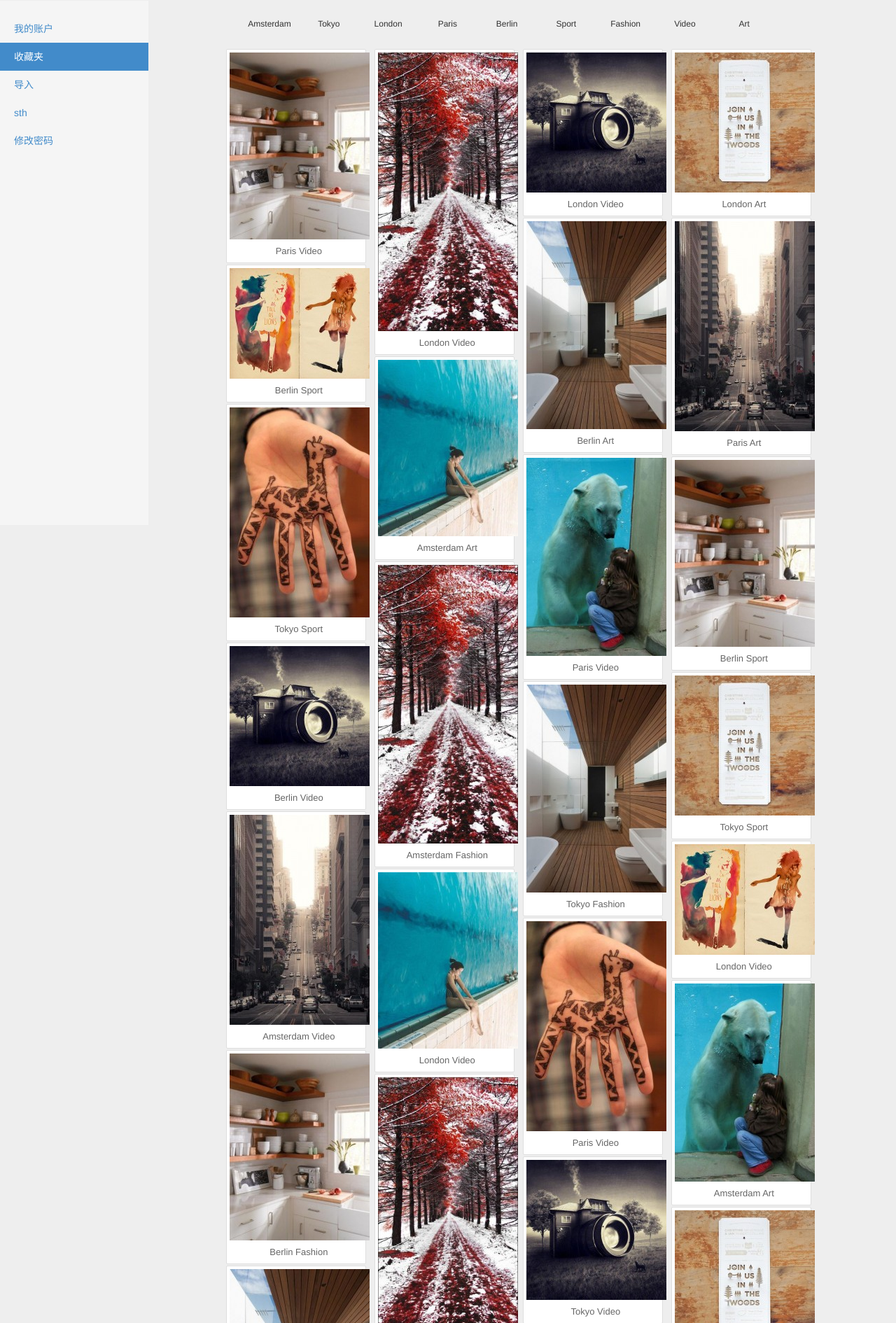
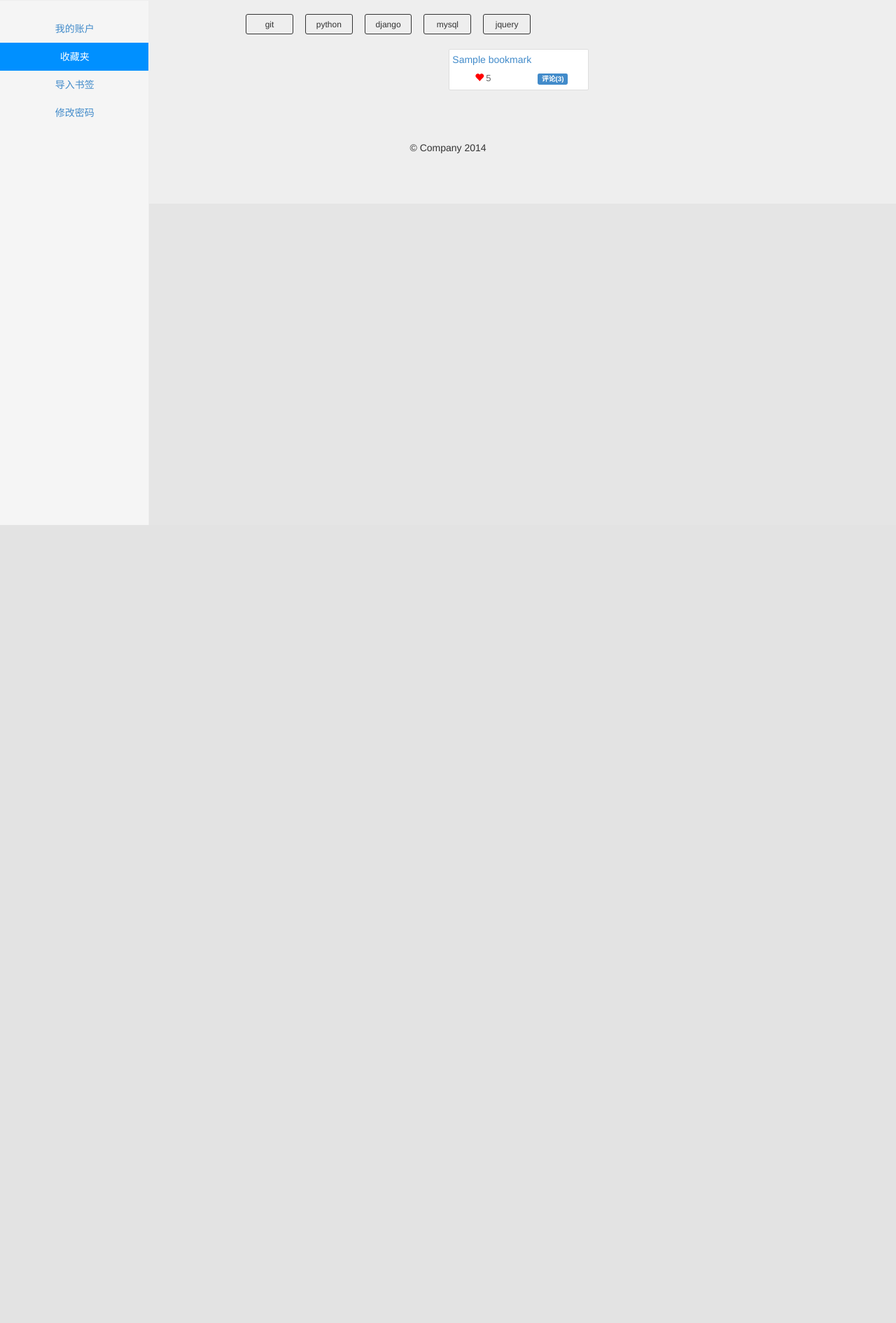
Before and after one commit to cash2one/gather, a Django app: page /bookmark/ in a window 1280 px wide. Shown: the part 50-1940 px from the top of the page at 70% size. After the commit the page ends 800 px from the top, so only its background shows below. Run offline with Django 3.2, Linux system fonts and the light colour scheme; a user stored in the database is signed in; tables that the repository leaves empty hold one stand-in row (values such as "Sample post"); some libraries are stand-ins or nearby versions.

Commit message:
添加导入书签，及显示书签

```diff
--- a/gather/bookmark/models.py
+++ b/gather/bookmark/models.py
@@ -10,7 +10,7 @@ class BookMark(models.Model):
     user = models.ForeignKey(User, related_name='bookmarks')
     title = models.CharField('标题', max_length=150)
     url = models.CharField('url', max_length=300, null=True, blank=True)
-    summary = models.CharField('摘要', max_length=300, null=True, blank=True)
+    summary = models.CharField('摘要', max_length=300, null=True, blank=True, default='无')
 
     created = models.DateTimeField('创建时间', auto_now_add=True, blank=True, null=True)
     updated = models.DateTimeField('最后更新时间', auto_now=True)
--- a/gather/bookmark/views.py
+++ b/gather/bookmark/views.py
@@ -1,15 +1,42 @@
 #!/usr/bin/python
 # -*- coding: utf-8 -*-
 
+from django.contrib import messages
+
+from django.contrib.auth.decorators import login_required
 from django.shortcuts import render
 
+from bookmark.models import BookMark
 
+from soup import ParseHtml
+from utils import adjacent_paginator
+
+
+@login_required
 def bookmark(request, template_name='bookmark/bookmark.html'):
     """ 个人书签展示"""
-    return render(request, template_name)
+    bookmark_list = BookMark.objects.filter(user=request.user)
+    bookmarks, bookmark_page_numbers = adjacent_paginator(bookmark_list, page=request.GET.get('page'))
+
+    return render(request, template_name, {
+        'bookmarks': bookmark_list
+    })
 
 
+@login_required
 def import_bookmark(request, template_name='bookmark/import.html'):
     """ 导入书签"""
-    print request.FILES
+    if request.method == 'POST':
+        book_mark = request.FILES['bookmark']
+        html = ParseHtml()
+        href_title = html.parse(book_mark)
+        for k, v in href_title.items():
+            BookMark(
+                user=request.user,
+                title=v.encode('utf-8'),
+                url=k.encode('utf-8'),
+                summary=u'无',
+            ).save()
+        messages.info(request, u'导入成功')
+
     return render(request, template_name)
--- a/gather/gather/settings.py
+++ b/gather/gather/settings.py
@@ -48,6 +48,7 @@ INSTALLED_APPS = (
     'account',
     'gather',
     'config',
+    'bookmark',
 )
 
 MIDDLEWARE_CLASSES = (
--- a/gather/static/styles/bookmark.css
+++ b/gather/static/styles/bookmark.css
@@ -14,6 +14,7 @@ body {
 }
 @media (min-width: 768px) {
 .sidebar {
+    text-align: center;
     background-color: #f5f5f5;
     border-right: 1px solid #eee;
     bottom: 0;
@@ -37,7 +38,7 @@ body {
     padding-right: 20px;
 }
 .nav-sidebar > .active > a, .nav-sidebar > .active > a:hover, .nav-sidebar > .active > a:focus {
-    background-color: #428bca;
+    background-color: #0090ff;
     color: #fff;
 }
 .main {
--- a/gather/static/styles/regist.css
+++ b/gather/static/styles/regist.css
@@ -74,3 +74,7 @@ body {
   height: 800px;
   margin-top: 0px;
 }
+
+.center{
+  text-align: center;
+}
--- a/gather/static/waterfall/css/style.css
+++ b/gather/static/waterfall/css/style.css
@@ -29,6 +29,7 @@
 }
 
 #filters li {
+  border: 1px solid;
   font-size: 12px;
   float: left;
   padding: 6px 0 4px 0;
--- a/gather/templates/account/base.html
+++ b/gather/templates/account/base.html
@@ -7,8 +7,7 @@
           <ul class="nav nav-sidebar">
             <li {% block account_li %}{% endblock %}><a href="{% url 'account' %}">我的账户</a></li>
             <li {% block bookmark_li %}{% endblock %}><a href="{% url 'bookmark' %}">收藏夹</a></li>
-            <li {% block import_li %}{% endblock %}><a href="{% url 'import_bookmark' %}">导入</a></li>
-            <li><a href="#">sth</a></li>
+            <li {% block import_li %}{% endblock %}><a href="{% url 'import_bookmark' %}">导入书签</a></li>
             <li><a href="#">修改密码</a></li>
           </ul>
         </div>
--- a/gather/templates/bookmark/bookmark.html
+++ b/gather/templates/bookmark/bookmark.html
@@ -21,142 +21,32 @@
 {% block main %}
 <div id="container">
     <ol id="filters">
-      <li data-filter="amsterdam">Amsterdam</li>
-      <li data-filter="tokyo">Tokyo</li>
-      <li data-filter="london">London</li>
-      <li data-filter="paris">Paris</li>
-      <li data-filter="berlin">Berlin</li>
-      <li data-filter="sport">Sport</li>
-      <li data-filter="fashion">Fashion</li>
-      <li data-filter="video">Video</li>
-      <li data-filter="art">Art</li>
+      <li data-filter="git">git</li>
+      <li data-filter="python">python</li>
+      <li data-filter="django">django</li>
+      <li data-filter="mysql">mysql</li>
+      <li data-filter="jquery">jquery</li>
     </ol>
     <br/>
 
     <div id="main" role="main">
 
       <ul id="tiles">
-        <li data-filter-class='["london", "art"]'>
-          <img src="/static/waterfall/images/image_1.jpg" height="283" width="200">
-          <p>London Art</p>
+        {% if bookmarks %}
+        {% for bookmark in bookmarks %}
+        <li data-filter-class='["git", "python"]'>
+          <a href="{{ bookmark.url }}" target="_blank">{{ bookmark.title }}</a>
+          <div>
+          <p>
+            <span class="glyphicon glyphicon-heart" style="color:red;margin-right:3px;"></span>5
+            <span class="label label-primary" style="margin-left:63px;">评论(3)</span>
+          </p>
+          </div>
         </li>
-        <li data-filter-class='["berlin", "art"]'>
-          <img src="/static/waterfall/images/image_2.jpg" height="300" width="200">
-          <p>Berlin Art</p>
-        </li>
-        <li data-filter-class='["berlin", "video"]'>
-          <img src="/static/waterfall/images/image_3.jpg" height="252" width="200">
-          <p>Berlin Video</p>
-        </li>
-        <li data-filter-class='["tokyo", "fashion"]'>
-          <img src="/static/waterfall/images/image_4.jpg" height="158" width="200">
-          <p>Tokyo Fashion</p>
-        </li>
-        <li data-filter-class='["berlin", "art"]'>
-          <img src="/static/waterfall/images/image_5.jpg" height="300" width="200">
-          <p>Berlin Art</p>
-        </li>
-        <li data-filter-class='["tokyo", "fashion"]'>
-          <img src="/static/waterfall/images/image_6.jpg" height="297" width="200">
-          <p>Tokyo Fashion</p>
-        </li>
-        <li data-filter-class='["london", "art"]'>
-          <img src="/static/waterfall/images/image_7.jpg" height="200" width="200">
-          <p>London Art</p>
-        </li>
-        <li data-filter-class='["tokyo", "video"]'>
-          <img src="/static/waterfall/images/image_8.jpg" height="200" width="200">
-          <p>Tokyo Video</p>
-        </li>
-        <li data-filter-class='["tokyo", "art"]'>
-          <img src="/static/waterfall/images/image_9.jpg" height="398" width="200">
-          <p>Tokyo Art</p>
-        </li>
-        <li data-filter-class='["berlin", "fashion"]'>
-          <img src="/static/waterfall/images/image_10.jpg" height="267" width="200">
-          <p>Berlin Fashion</p>
-        </li>
-        <li data-filter-class='["amsterdam", "art"]'>
-          <img src="/static/waterfall/images/image_1.jpg" height="283" width="200">
-          <p>Amsterdam Art</p>
-        </li>
-        <li data-filter-class='["paris", "video"]'>
-          <img src="/static/waterfall/images/image_2.jpg" height="300" width="200">
-          <p>Paris Video</p>
-        </li>
-        <li data-filter-class='["london", "video"]'>
-          <img src="/static/waterfall/images/image_3.jpg" height="252" width="200">
-          <p>London Video</p>
-        </li>
-        <li data-filter-class='["london", "video"]'>
-          <img src="/static/waterfall/images/image_4.jpg" height="158" width="200">
-          <p>London Video</p>
-        </li>
-        <li data-filter-class='["amsterdam"," video"]'>
-          <img src="/static/waterfall/images/image_5.jpg" height="300" width="200">
-          <p>Amsterdam Video</p>
-        </li>
-        <li data-filter-class='["tokyo", "fashion"]'>
-          <img src="/static/waterfall/images/image_6.jpg" height="297" width="200">
-          <p>Tokyo Fashion</p>
-        </li>
-        <li data-filter-class='["tokyo", "sport"]'>
-          <img src="/static/waterfall/images/image_7.jpg" height="200" width="200">
-          <p>Tokyo Sport</p>
-        </li>
-        <li data-filter-class='["berlin", "video"]'>
-          <img src="/static/waterfall/images/image_8.jpg" height="200" width="200">
-          <p>Berlin Video</p>
-        </li>
-        <li data-filter-class='["amsterdam", "fashion"]'>
-          <img src="/static/waterfall/images/image_9.jpg" height="398" width="200">
-          <p>Amsterdam Fashion</p>
-        </li>
-        <li data-filter-class='["berlin", "sport"]'>
-          <img src="/static/waterfall/images/image_10.jpg" height="267" width="200">
-          <p>Berlin Sport</p>
-        </li>
-        <li data-filter-class='["paris", "video"]'>
-          <img src="/static/waterfall/images/image_1.jpg" height="283" width="200">
-          <p>Paris Video</p>
-        </li>
-        <li data-filter-class='["tokyo", "sport"]'>
-          <img src="/static/waterfall/images/image_2.jpg" height="300" width="200">
-          <p>Tokyo Sport</p>
-        </li>
-        <li data-filter-class='["amsterdam", "art"]'>
-          <img src="/static/waterfall/images/image_3.jpg" height="252" width="200">
-          <p>Amsterdam Art</p>
-        </li>
-        <li data-filter-class='["berlin", "sport"]'>
-          <img src="/static/waterfall/images/image_4.jpg" height="158" width="200">
-          <p>Berlin Sport</p>
-        </li>
-        <li data-filter-class='["paris", "art"]'>
-          <img src="/static/waterfall/images/image_5.jpg" height="300" width="200">
-          <p>Paris Art</p>
-        </li>
-        <li data-filter-class='["berlin", "art"]'>
-          <img src="/static/waterfall/images/image_6.jpg" height="297" width="200">
-          <p>Berlin Art</p>
-        </li>
-        <li data-filter-class='["london", "art"]'>
-          <img src="/static/waterfall/images/image_7.jpg" height="200" width="200">
-          <p>London Art</p>
-        </li>
-        <li data-filter-class='["london", "video"]'>
-          <img src="/static/waterfall/images/image_8.jpg" height="200" width="200">
-          <p>London Video</p>
-        </li>
-        <li data-filter-class='["london", "video"]'>
-          <img src="/static/waterfall/images/image_9.jpg" height="398" width="200">
-          <p>London Video</p>
-        </li>
-        <li data-filter-class='["paris", "video"]'>
-          <img src="/static/waterfall/images/image_10.jpg" height="267" width="200">
-          <p>Paris Video</p>
-        </li>
-        <!-- End of grid blocks -->
+        {% endfor %}
+        {% else %}
+        暂无书签，请导入<a href="{% url 'import' %}">点击</a>
+        {% endif %}
       </ul>
 
     </div>
--- a/gather/templates/bookmark/import.html
+++ b/gather/templates/bookmark/import.html
@@ -8,9 +8,11 @@
 {% endblock %}
 
 {% block main %}
-<div class="no_nav account">
-    <form action="." method="post">
+<div class="no_nav account center">
+    <form action="." method="post" enctype="multipart/form-data">
+        {% csrf_token %}
         <input type="file" name="bookmark"/>
+        <input type="submit" value="上传"/>
     </form>
 </div>
 {% endblock %}
```
Also changed, not shown: gather/soup.py (+6 -3 lines), 1 other file.
